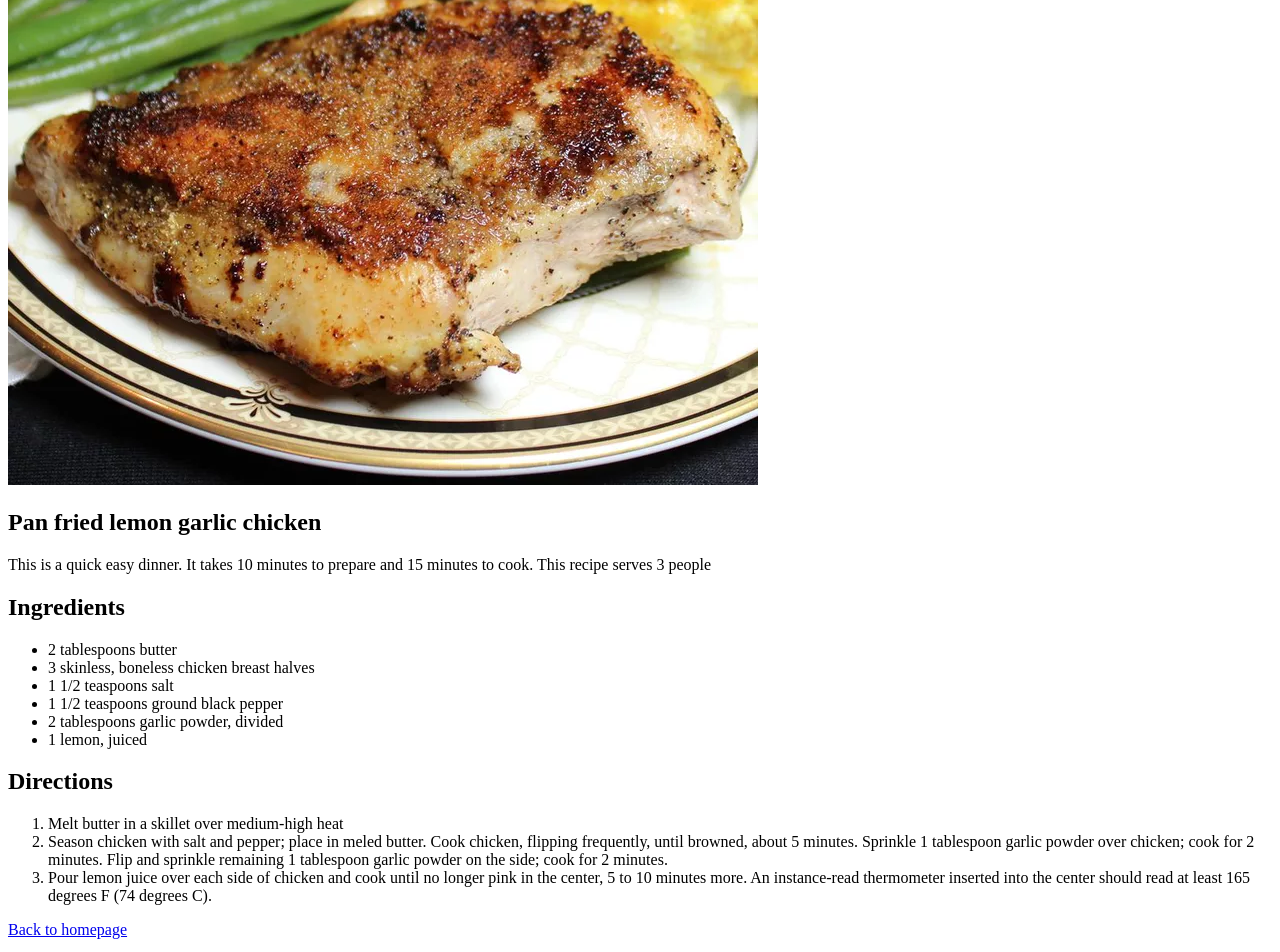
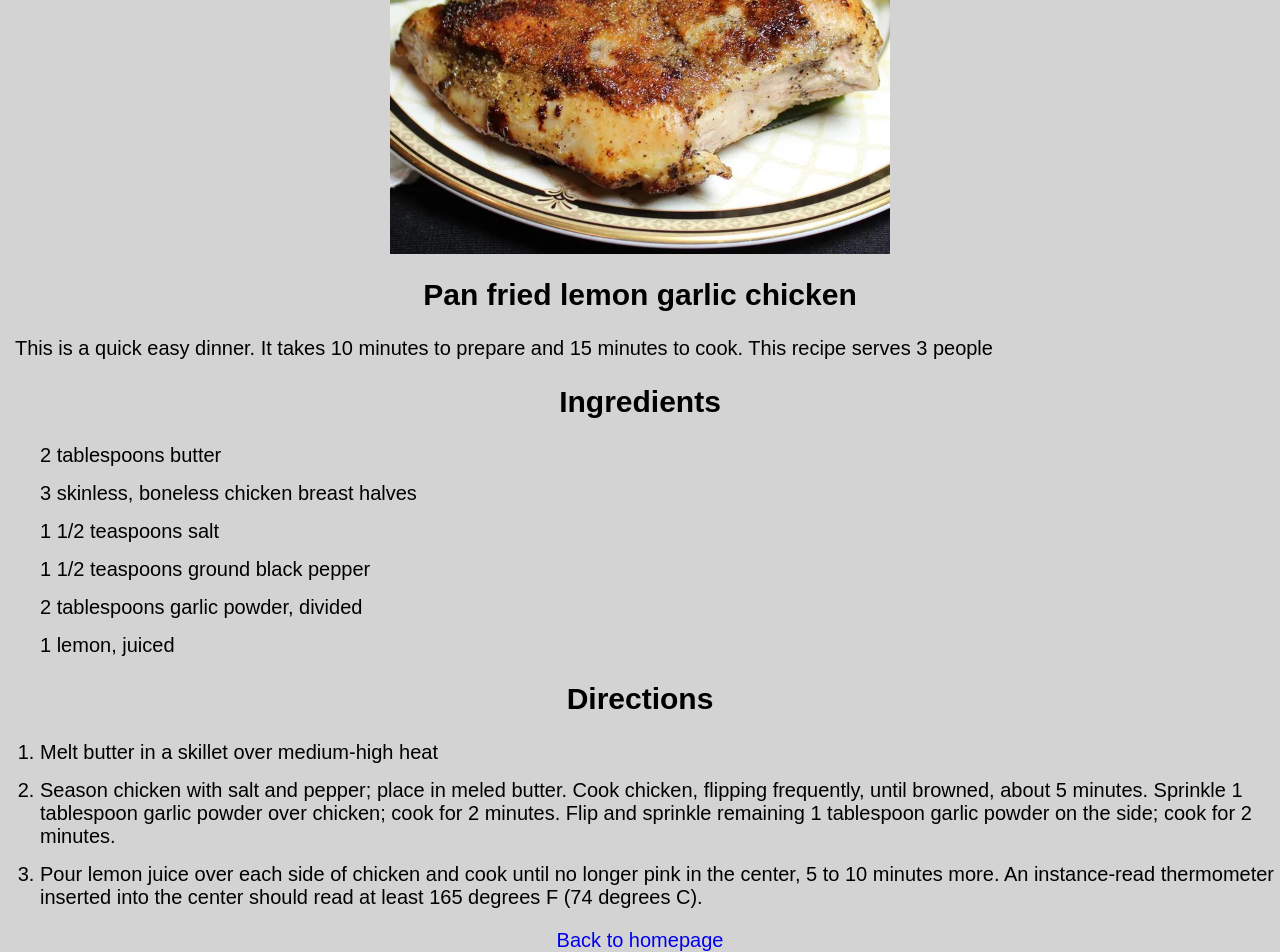
Before and after one commit to Tgithinji/odin-recipes, a plain HTML site: page recipes/garlic-chicken.html in a window 1280 px wide. Shown: the part 345-1297 px from the top of the page. Drawn offline with Linux system fonts and the light colour scheme.

Commit message:
Added some Css to the website

```diff
--- /dev/null
+++ b/css/style.css
@@ -0,0 +1,43 @@
+body{
+    background-color: #d3d3d3;
+    margin: 0;
+    text-align: center;
+    font-family: Arial, Helvetica, sans-serif;
+    font-size: 20px;
+}
+
+
+
+.img {
+    width: 500px;
+    height: auto;
+    margin: 0 auto;
+    display: block;
+}
+
+ul {
+    list-style-type: none;
+
+}
+
+ol li, ul li {
+    margin: 15px 0;
+
+}
+
+li a {
+    text-decoration: none;
+    color: #000000;
+}
+
+.description, .directions, .ingredients {
+    text-align: left;
+}
+
+.description {
+    margin: 0 15px;
+}
+.home-link {
+    text-decoration: none;
+    margin-bottom: 20px;
+}
--- a/recipes/garlic-chicken.html
+++ b/recipes/garlic-chicken.html
@@ -5,16 +5,17 @@
     <meta http-equiv="X-UA-Compatible" content="IE=edge">
     <meta name="viewport" content="width=device-width, initial-scale=1.0">
     <title>Document</title>
+    <link rel="stylesheet" href="../css/style.css">
 </head>
 <body>
-    <h1>Lemon Garlic Chicken</h1>
-    <img src="../img/chicken.jpg" alt="lemon garlic chicken"/>
+    <h1 class="heading">Lemon Garlic Chicken</h1>
+    <img class="img" src="../img/chicken.jpg" alt="lemon garlic chicken"/>
     <h2>Pan fried lemon garlic chicken</h2>
-    <p>This is a quick easy dinner.
+    <p class="description">This is a quick easy dinner.
         It takes 10 minutes to prepare and 15 minutes to cook.
         This recipe serves 3 people</p>
     <h2>Ingredients</h2>
-    <ul>
+    <ul class="ingredients">
         <li>2 tablespoons butter</li>
         <li>3 skinless, boneless chicken breast halves</li>
         <li>1 1/2 teaspoons salt</li>
@@ -25,7 +26,7 @@
 
     <h2>Directions</h2>
 
-    <ol>
+    <ol class="directions">
     <li>Melt butter in a skillet over medium-high heat</li>
 
     <li>Season chicken with salt and pepper; place in meled butter.
@@ -41,6 +42,6 @@
         center should read at least 165 degrees F (74 degrees C).
     </li>
     </ol>
-    <a href="../index.html">Back to homepage</a>
+    <a class="home-link" href="../index.html">Back to homepage</a>
 </body>
 </html>
```
Also changed, not shown: index.html (+5 -4 lines), recipes/chocolate.html (+6 -5 lines), recipes/humberger.html (+6 -5 lines).
